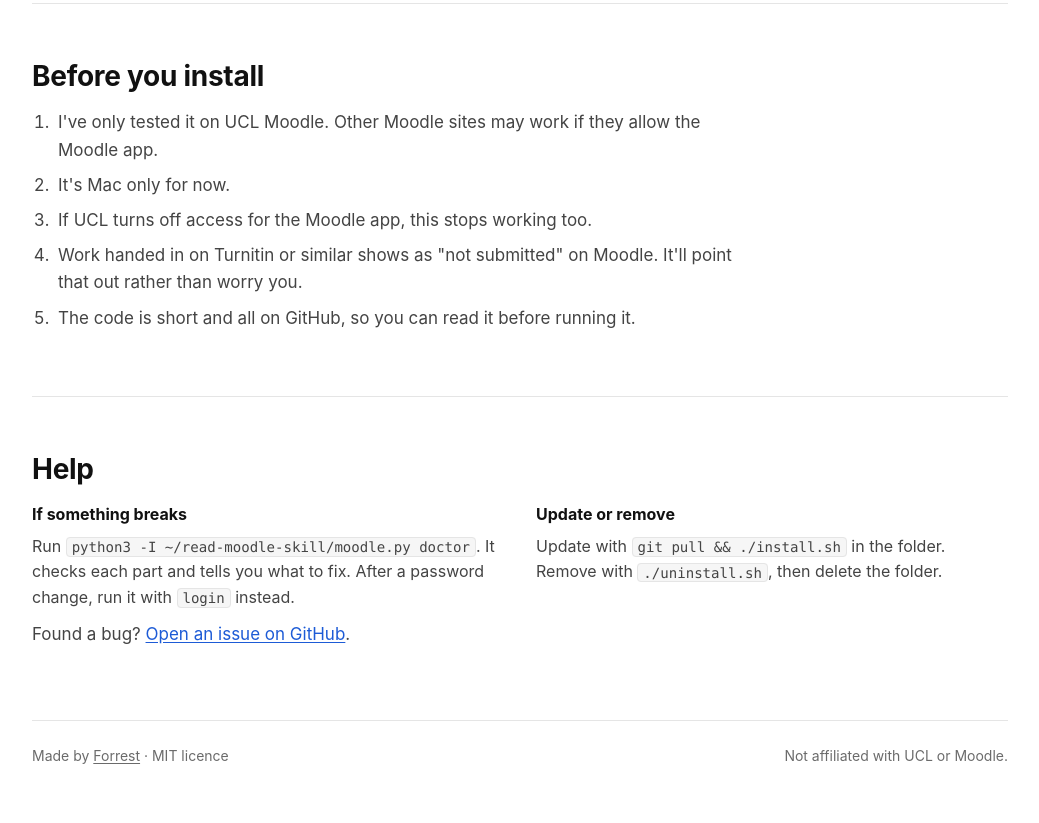
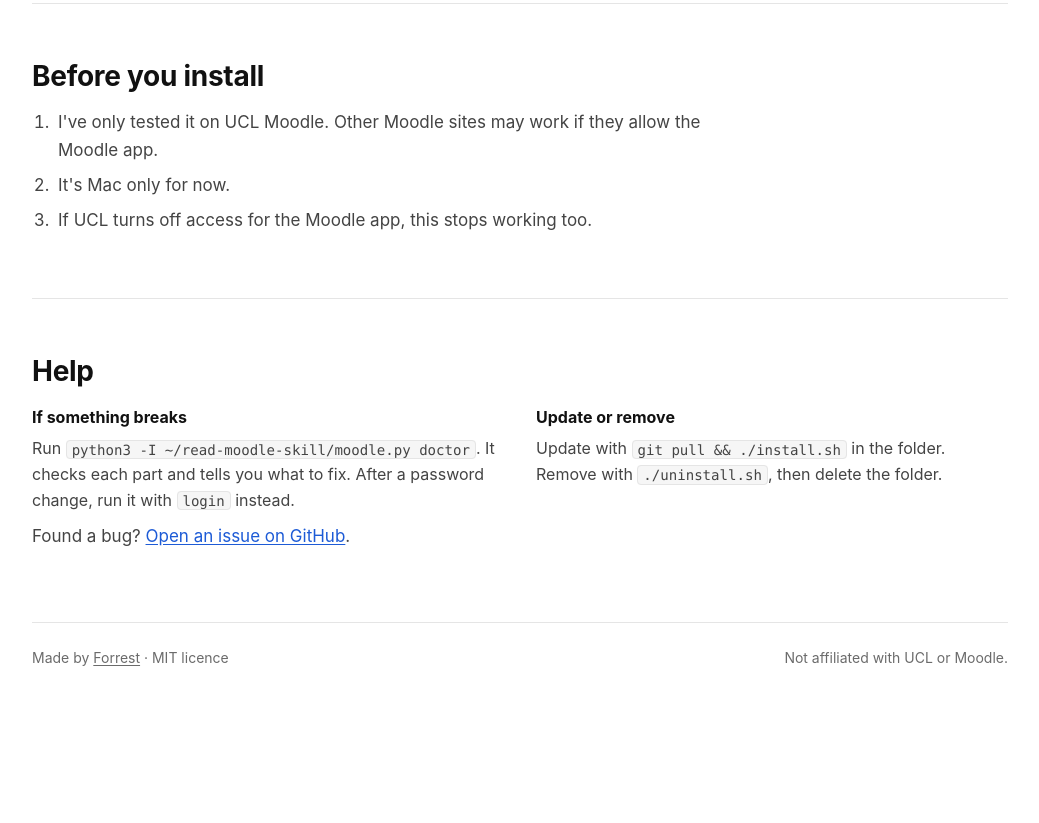
Before and after one commit to Forrest404/read-moodle-skill, a plain HTML site: page docs/index.html in a window 1280 px wide. Shown: the part 2294-3117 px from the top of the page, without its empty margins (120-1159 px from the left). After the commit the page ends 3020 px from the top, so only its background shows below. Drawn offline with Linux system fonts and the light colour scheme.

Commit message:
Landing page: trim the before-you-install list

```diff
--- a/docs/index.html
+++ b/docs/index.html
@@ -263,8 +263,6 @@
         <li>I've only tested it on UCL Moodle. Other Moodle sites may work if they allow the Moodle app.</li>
         <li>It's Mac only for now.</li>
         <li>If UCL turns off access for the Moodle app, this stops working too.</li>
-        <li>Work handed in on Turnitin or similar shows as "not submitted" on Moodle. It'll point that out rather than worry you.</li>
-        <li>The code is short and all on GitHub, so you can read it before running it.</li>
       </ol>
     </section>
 
```
